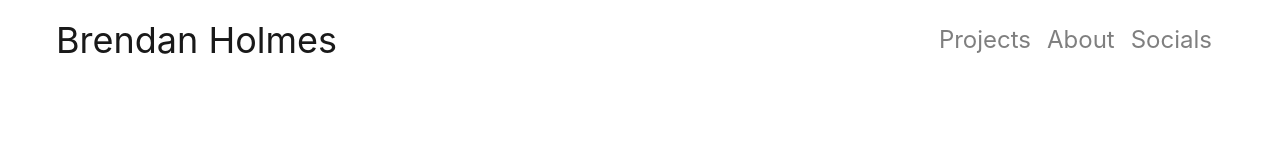
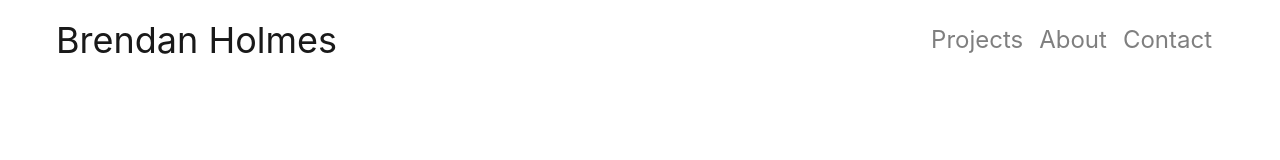
Before and after one commit to brendan-holmes/home-page, a React (Create React App) app: page / in a window 1280 px wide. Shown: the top 160 px of the page. Built offline with nearby package versions, Linux system fonts and the light colour scheme.

Commit message:
Changed Socials to Contact

```diff
--- a/src/ComponentNavBar.js
+++ b/src/ComponentNavBar.js
@@ -1,7 +1,7 @@
 import React from 'react';
 import Navbar from 'react-bootstrap/Navbar';
 import Nav from 'react-bootstrap/Nav';
-import { home, projects, about, socials } from './pages';
+import { home, projects, about, contact } from './pages';
 //import NavDropdown from 'react-bootstrap/Dropdown'
 
 const ComponentNavBar = (props) =>
@@ -27,7 +27,7 @@ const ComponentNavBar = (props) =>
                     <Nav className="mr-1 ml-auto">
                         <Nav.Link href="javascript:;" onClick={() => props.setPage(projects)}>Projects</Nav.Link>
                         <Nav.Link href="javascript:;" onClick={() => props.setPage(about)}>About</Nav.Link>
-                        <Nav.Link href="javascript:;" onClick={() => props.setPage(socials)}>Socials</Nav.Link>
+                        <Nav.Link href="javascript:;" onClick={() => props.setPage(contact)}>Contact</Nav.Link>
                     </Nav>
                 </Navbar.Collapse>
             </Navbar>
--- a/src/Socials.js
+++ b/src/Contact.js
@@ -4,7 +4,7 @@ import { FontAwesomeIcon } from '@fortawesome/react-fontawesome'
 import { faGithub } from '@fortawesome/free-brands-svg-icons'
 import { faLinkedin } from '@fortawesome/free-brands-svg-icons'
 
-const Socials = () => {
+const Contact = () => {
     return (
         <>
             <div>
@@ -19,4 +19,4 @@ const Socials = () => {
     );
 }
 
-export default Socials;
+export default Contact;
--- a/src/ContentArea.js
+++ b/src/ContentArea.js
@@ -1,9 +1,9 @@
 import React from 'react';
 import Projects from './Projects';
-import Socials from './Socials';
+import Contact from './Contact';
 import About from './About';
 import Home from './Home';
-import { home, projects, about, socials } from './pages';
+import { home, projects, about, contact } from './pages';
 
 function ContentArea(props) {
   const getPageArea = (page) => {
@@ -14,8 +14,8 @@ function ContentArea(props) {
             return (<Projects />);
         case(about):
             return (<About />);
-        case(socials):
-            return (<Socials />);
+        case(contact):
+            return (<Contact />);
         default:
             return (<Home />);
     }};
--- a/src/pages.js
+++ b/src/pages.js
@@ -1,4 +1,4 @@
 export const home = 'home';
 export const projects = 'projects';
 export const about = 'about';
-export const socials = 'socials';
+export const contact = 'contact';
```
